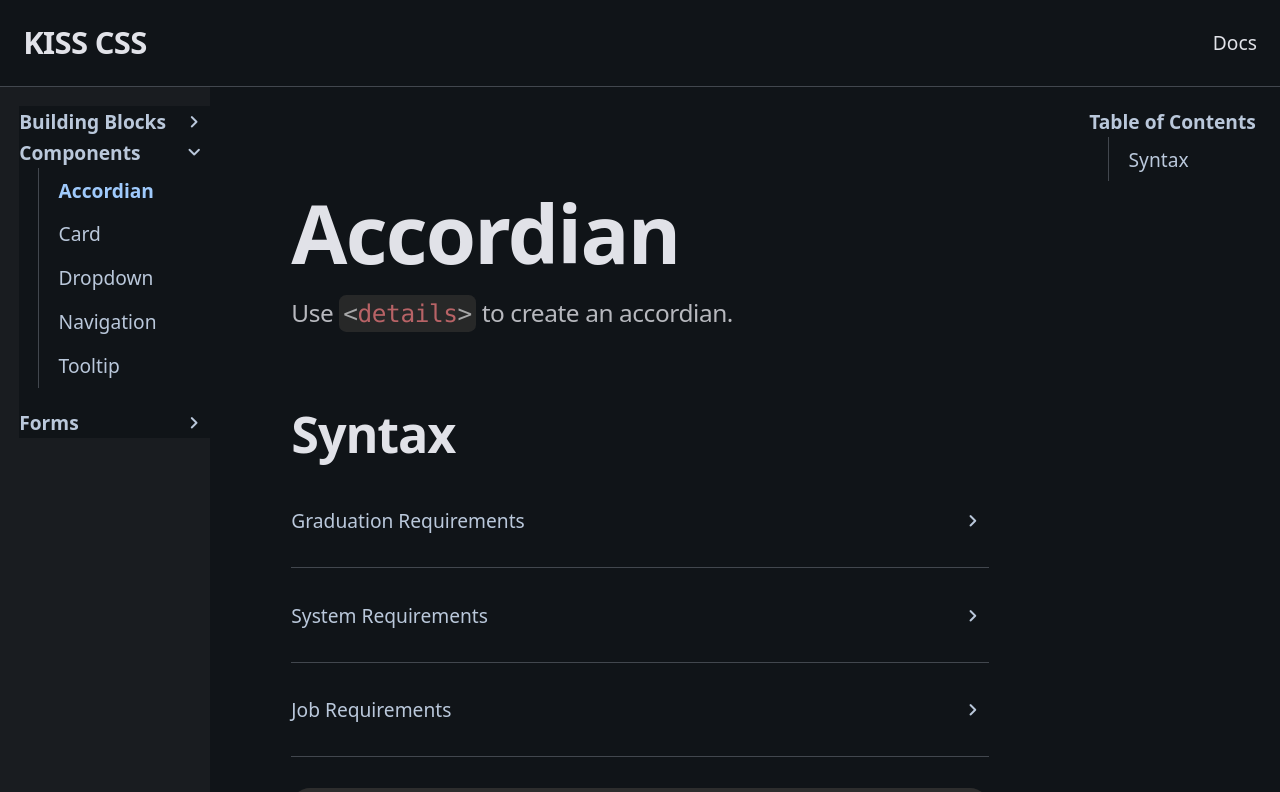
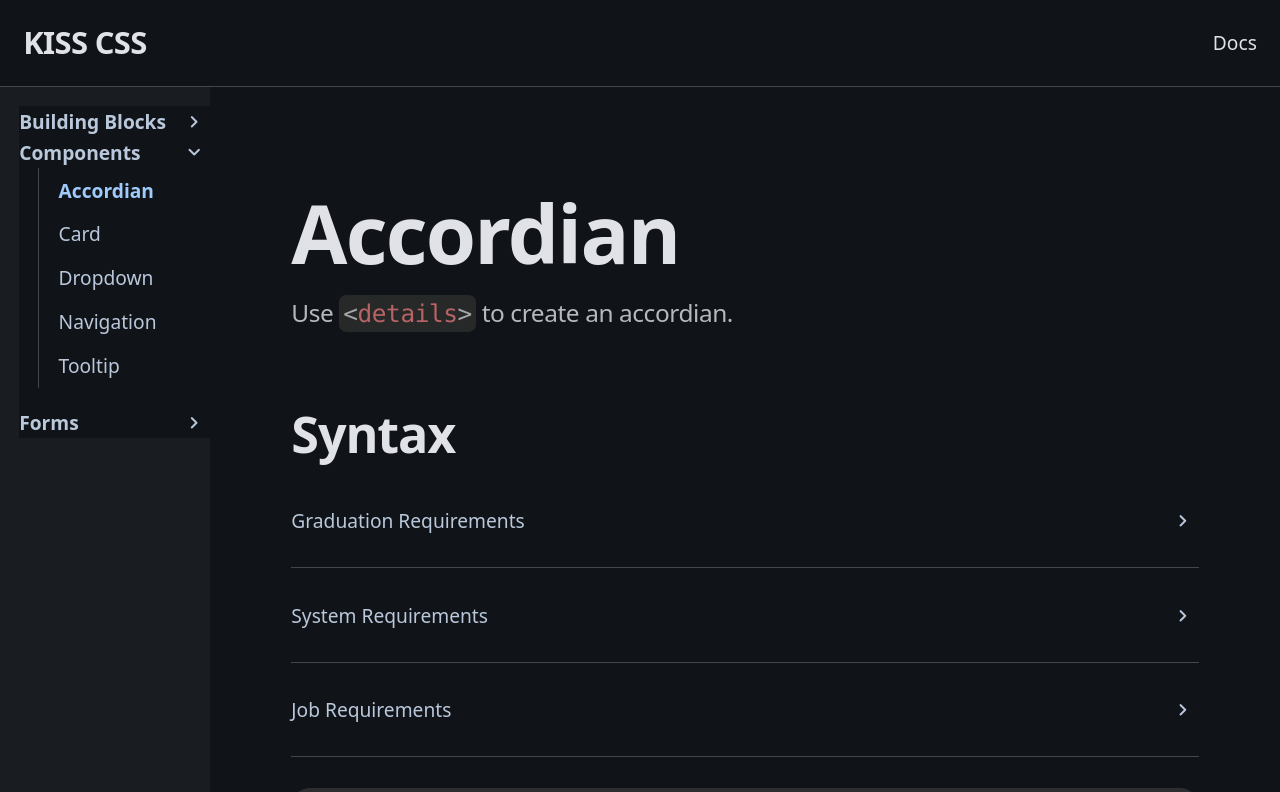
Before and after one commit to JDRadatti/kiss-css.com, a website built with Vite: page kiss-css-website/docs/components/accordian.html in a window 1280 px wide. Shown: the top 792 px of the page. Built offline with nearby package versions, Linux system fonts and the light colour scheme.

Commit message:
Update wording in state-layer.html and remove sidebar

```diff
--- a/kiss-css-website/docs/components/accordian.html
+++ b/kiss-css-website/docs/components/accordian.html
@@ -85,11 +85,6 @@
         <kiss-docs-menu></kiss-docs-menu>
     </aside>
 
-    <!-- Toc -->
-    <aside>
-        <kiss-toc></kiss-toc>
-    </aside>
-
     <!-- Footer -->
     <footer>
         <kiss-footer></kiss-footer>
```
Also changed, not shown: kiss-css-website/docs/base/state-layer.html (+1 -1 lines).
